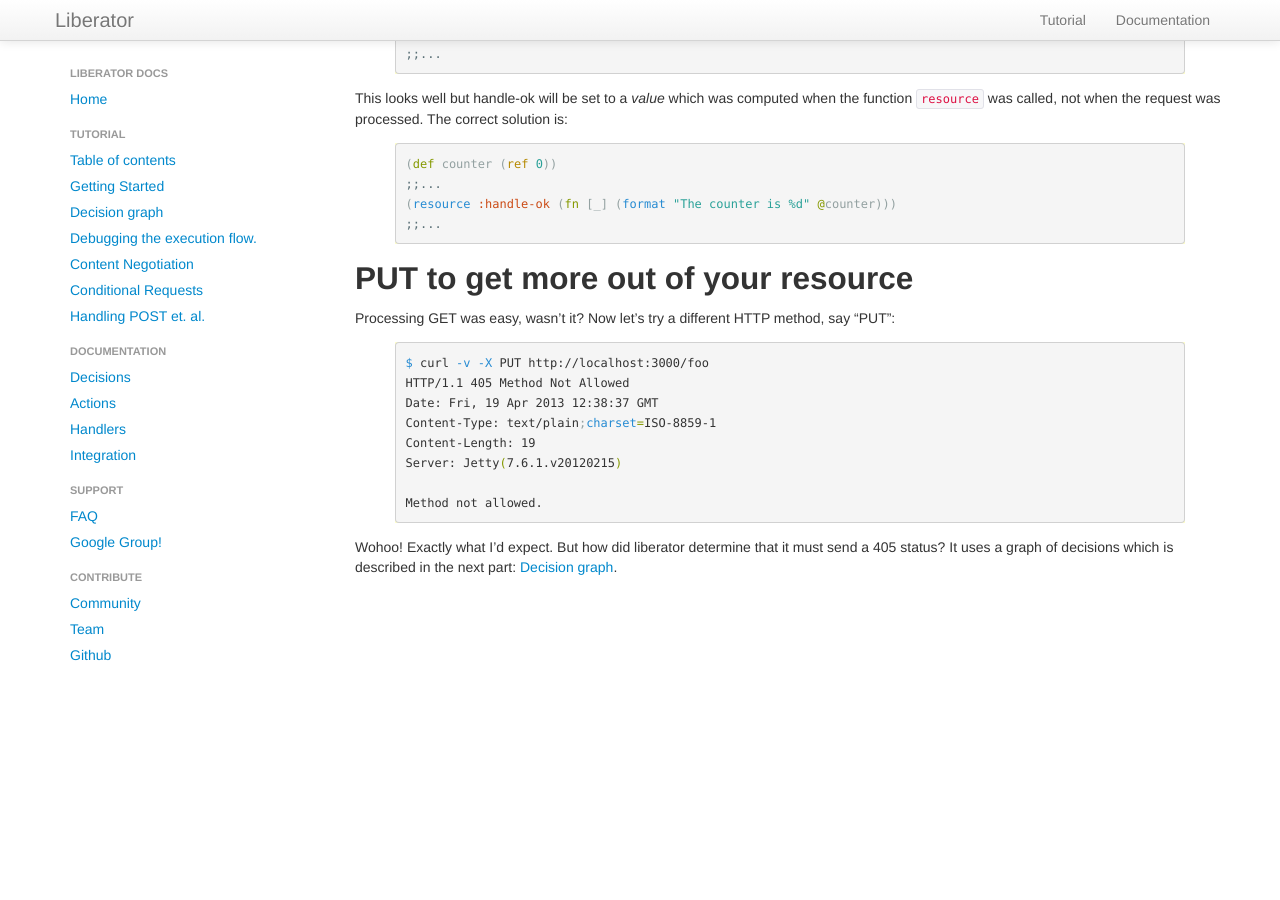
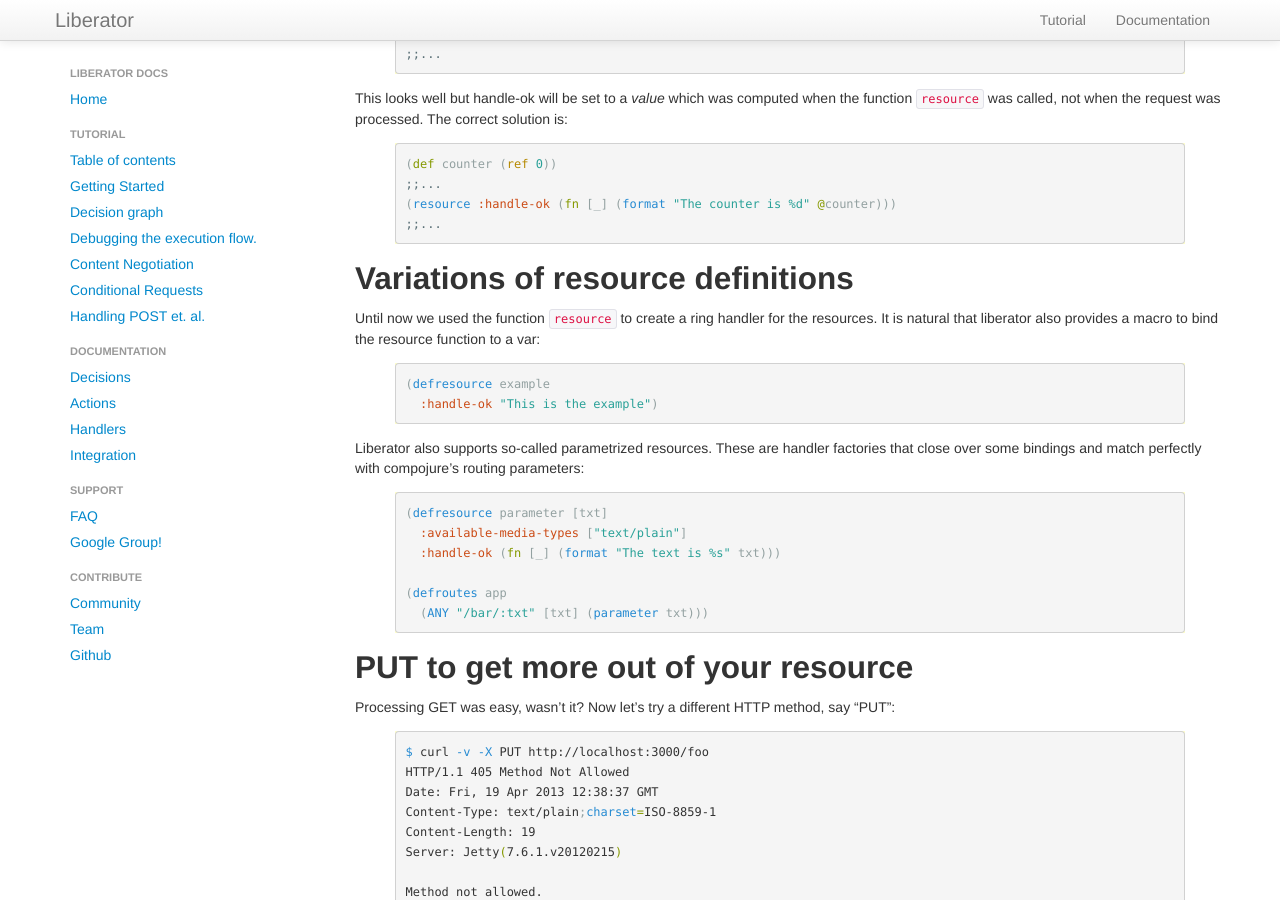
Before and after one commit to clojure-liberator/liberator, a Jekyll site: the page built from tutorial/getting-started.md, in a window 1280 px wide and 900 px high, scrolled down 1552 px. Built offline with Jekyll 4.4.1, drawn with Linux system fonts in a browser that asks for light colours; nearby versions of some CDN libraries.

Commit message:
Add variations of resource definition

`````diff
--- a/tutorial/getting-started.md
+++ b/tutorial/getting-started.md
@@ -111,6 +111,30 @@ processed. The correct solution is:
 ;;...
 {% endhighlight %}
 
+## Variations of resource definitions
+
+Until now we used the function ````resource```` to create a ring
+handler for the resources. It is natural that liberator also provides
+a macro to bind the resource function to a var:
+
+{% highlight clojure %}
+(defresource example
+  :handle-ok "This is the example")
+{% endhighlight %}
+
+Liberator also supports so-called parametrized resources. These are
+handler factories that close over some bindings and match perfectly
+with compojure's routing parameters:
+
+{% highlight clojure %}
+(defresource parameter [txt]
+  :available-media-types ["text/plain"]
+  :handle-ok (fn [_] (format "The text is %s" txt)))
+
+(defroutes app
+  (ANY "/bar/:txt" [txt] (parameter txt)))
+{% endhighlight %}
+
 ## PUT to get more out of your resource
 
 Processing GET was easy, wasn't it? Now let's try a different HTTP
`````
